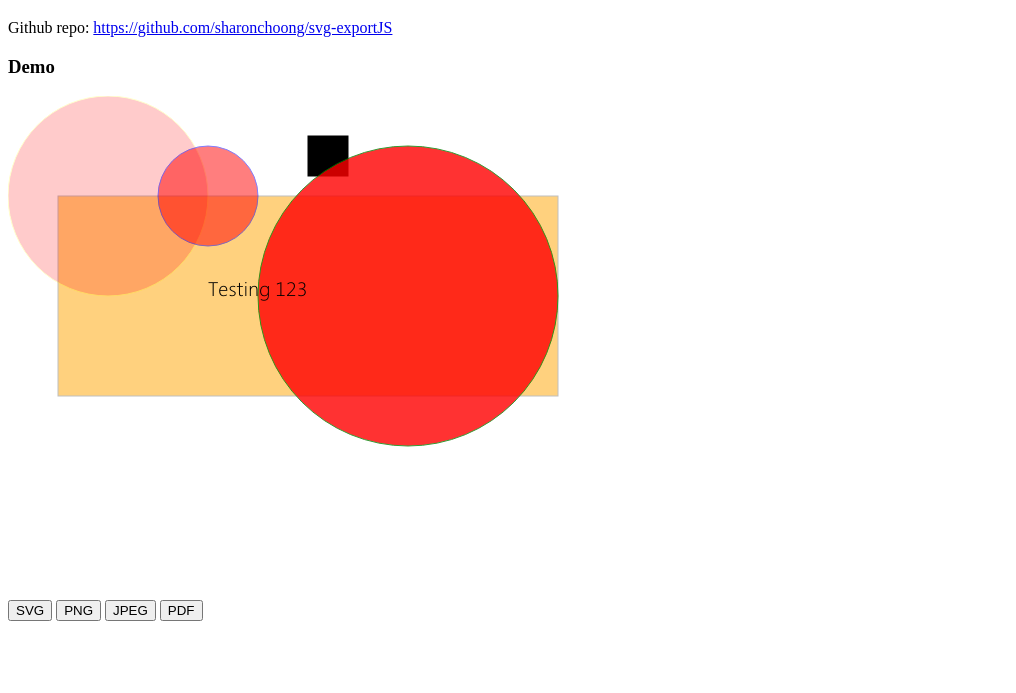
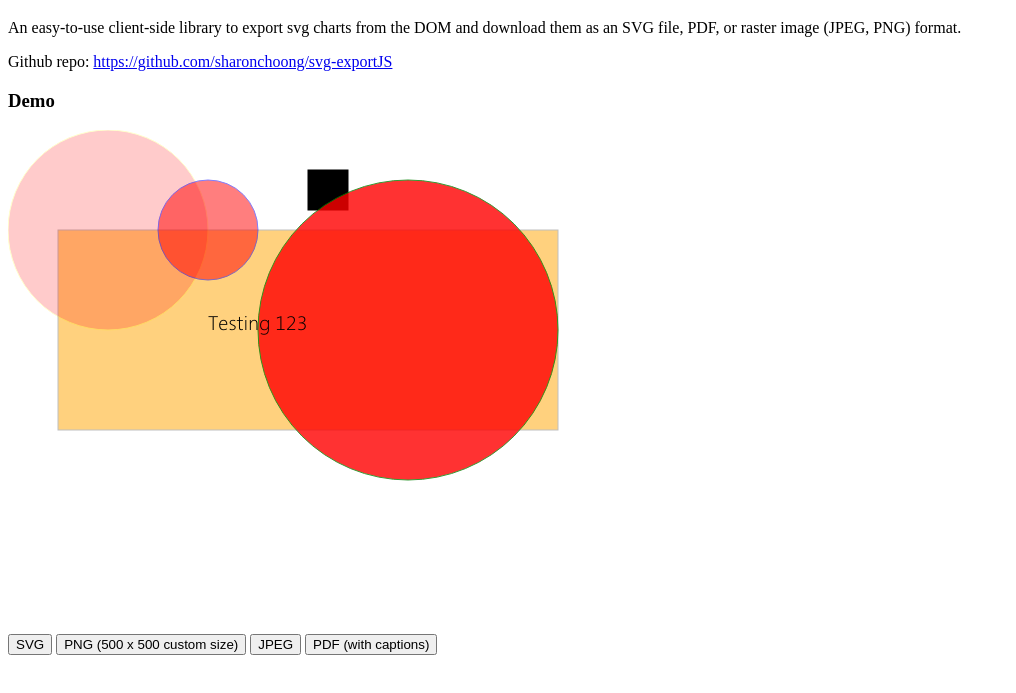
Before and after one commit to sharonchoong/svg-exportJS, a plain HTML site: page index.html in a window 1280 px wide. Shown: the part 61-754 px from the top of the page, without its empty margins (0-1016 px from the left). Drawn offline with Linux system fonts and the light colour scheme.

Commit message:
Update demo with description

```diff
--- a/index.html
+++ b/index.html
@@ -19,6 +19,7 @@
     <body>
         <div>
             <h1>svg-exportJS</h1>
+            <p>An easy-to-use client-side library to export svg charts from the DOM and download them as an SVG file, PDF, or raster image (JPEG, PNG) format. </p>
             <p>Github repo: <a href="https://github.com/sharonchoong/svg-exportJS">https://github.com/sharonchoong/svg-exportJS</a></p>
             <h3>Demo</h3>
             <svg id="mysvg" width="100%" height="500">
@@ -36,9 +37,9 @@
         </div>
         <div>
             <button id="btn_export_svg">SVG</button>
-            <button id="btn_export_png">PNG</button>
+            <button id="btn_export_png">PNG (500 x 500 custom size)</button>
             <button id="btn_export_jpeg">JPEG</button>
-            <button id="btn_export_pdf">PDF</button>
+            <button id="btn_export_pdf">PDF (with captions)</button>
         </div>
     </body>
     <script>
```
